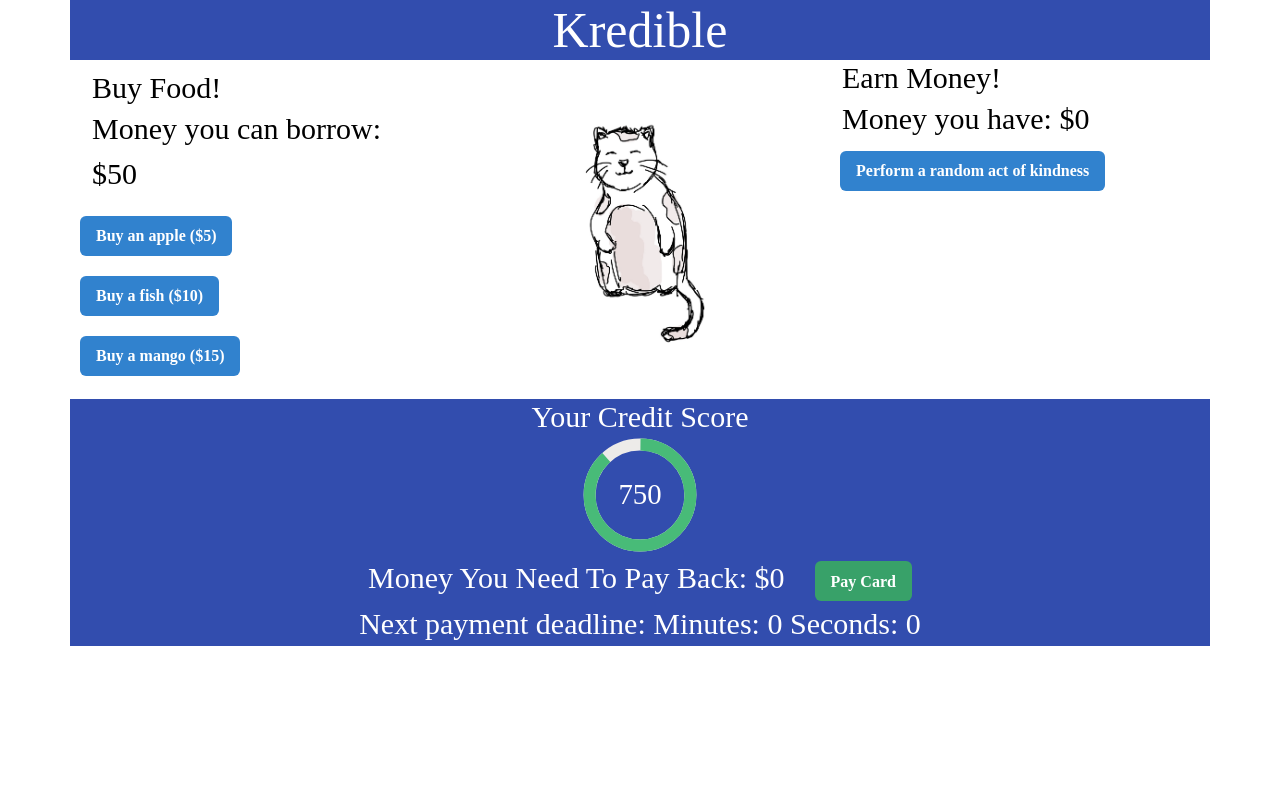
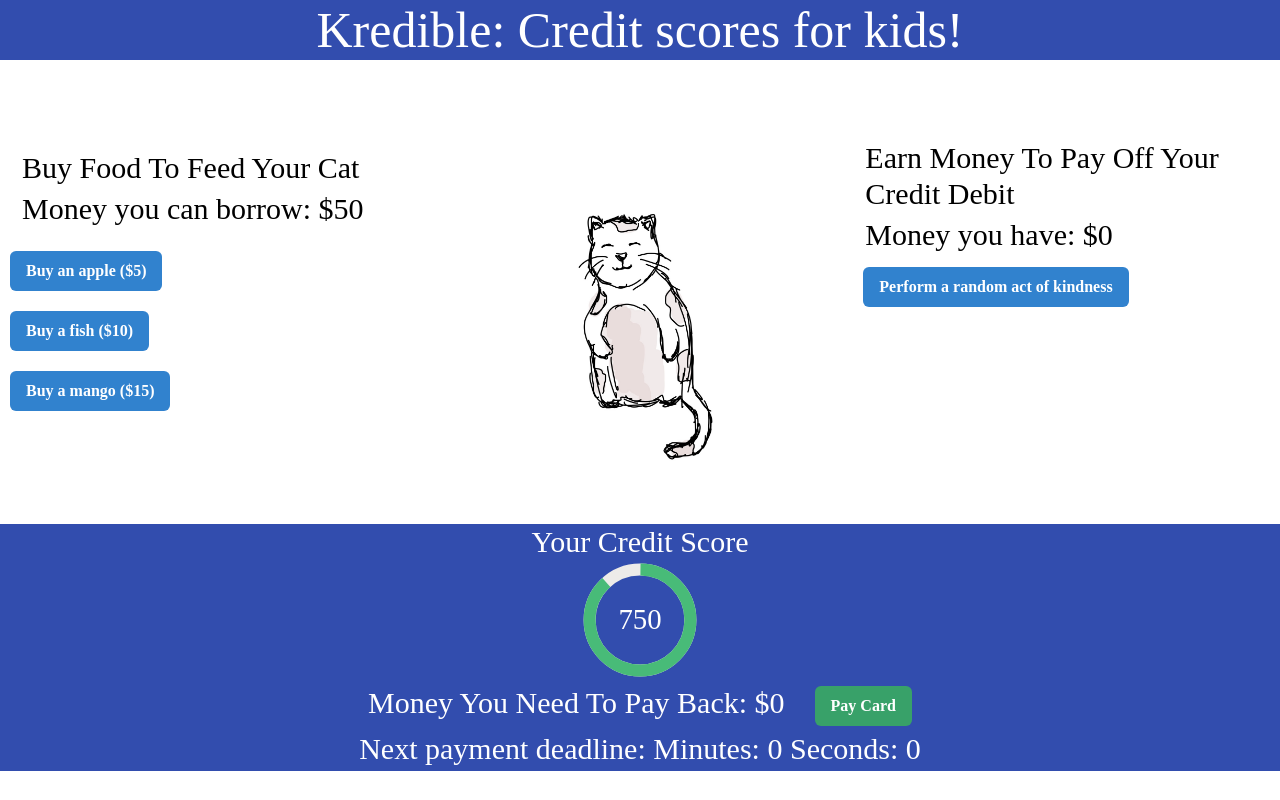
Before and after one commit to ManaalS/kredit4kids, a React (Create React App) app: page / in a window 1280 px wide. Built offline with nearby package versions, Linux system fonts and the light colour scheme; a web font is replaced by a local one.

Commit message:
fix texting

```diff
--- a/package.json
+++ b/package.json
@@ -10,12 +10,15 @@
     "@testing-library/react": "^11.2.7",
     "@testing-library/user-event": "^12.8.3",
     "bootstrap": "^5.1.3",
+    "cors": "^2.8.5",
+    "express": "^4.17.1",
     "firebase": "^9.1.3",
     "framer-motion": "^4.1.17",
     "react": "^17.0.2",
     "react-bootstrap": "^2.0.0",
     "react-dom": "^17.0.2",
     "react-scripts": "4.0.3",
+    "twilio": "^3.70.0",
     "web-vitals": "^1.1.2"
   },
   "scripts": {
--- a/src/components/Home.js
+++ b/src/components/Home.js
@@ -38,7 +38,13 @@ const Home = (props) => {
   const [owned, updateMoney] = useState(props.moneyYouHave);
   const { isOpen, onOpen, onClose } = useDisclosure()
   const [paymentAmount, setPaymentAmount] = useState(0)
+  const [textMessage, setTextMessage] = useState("Your child has been tasked to do a random act of kindness!")
 
+
+  function sendText () {
+    fetch(`http://127.0.0.1:4000/send-text?recipient=${'+14088059149'}&textmessage=${textMessage}`)
+    .catch(err => console.error(err))
+  }
   function resetTimer() {
     setMinutes(0)
     setSeconds(0)
@@ -97,15 +103,15 @@ const Home = (props) => {
     });
   return (
     <div>
-      <Container className="title">
-      <h1> Kredible </h1>
+      <Container fluid className="title">
+      <h1> Kredible: Credit scores for kids! </h1>
       </Container>
-      <Container id="food">
+      <Container className = "spacing-top" fluid id="food">
         <Row>
           <Col>
             <Row className="spacing">
               <Col>
-                <h1> Buy Food!</h1>
+                <h1> Buy Food To Feed Your Cat</h1>
                 <p>Money you can borrow: ${leftToBorrow}</p>
               </Col>
             </Row>
@@ -124,7 +130,7 @@ const Home = (props) => {
           </Col>
           <Col>
             <Col>
-              <h1> Earn Money!</h1>
+              <h1> Earn Money To Pay Off Your Credit Debit</h1>
               <p>Money you have: ${owned}</p>
               <Row className="spacing">
                 <Button colorScheme="blue" onClick={() => earnMoney(15)}><p>Perform a random act of kindness</p></Button>
@@ -133,7 +139,7 @@ const Home = (props) => {
           </Col>
         </Row>
         </Container>
-        <Container className="credit-score">
+        <Container fluid className="credit-score">
         <Row>
           <CreditScore minutes={minutes} seconds={seconds} moneyOwed={owed} creditScore={750}></CreditScore>
           <Col>
--- a/src/index.css
+++ b/src/index.css
@@ -48,3 +48,9 @@ code {
 .buttonSpacing {
   padding-right: 30px;
 }
+.spacing-bottom {
+  padding-bottom: 80px;
+}
+.spacing-top {
+  padding-top: 80px;
+}
```
Also changed, not shown: 2 other files (tests, documents, lock files or other folders).
